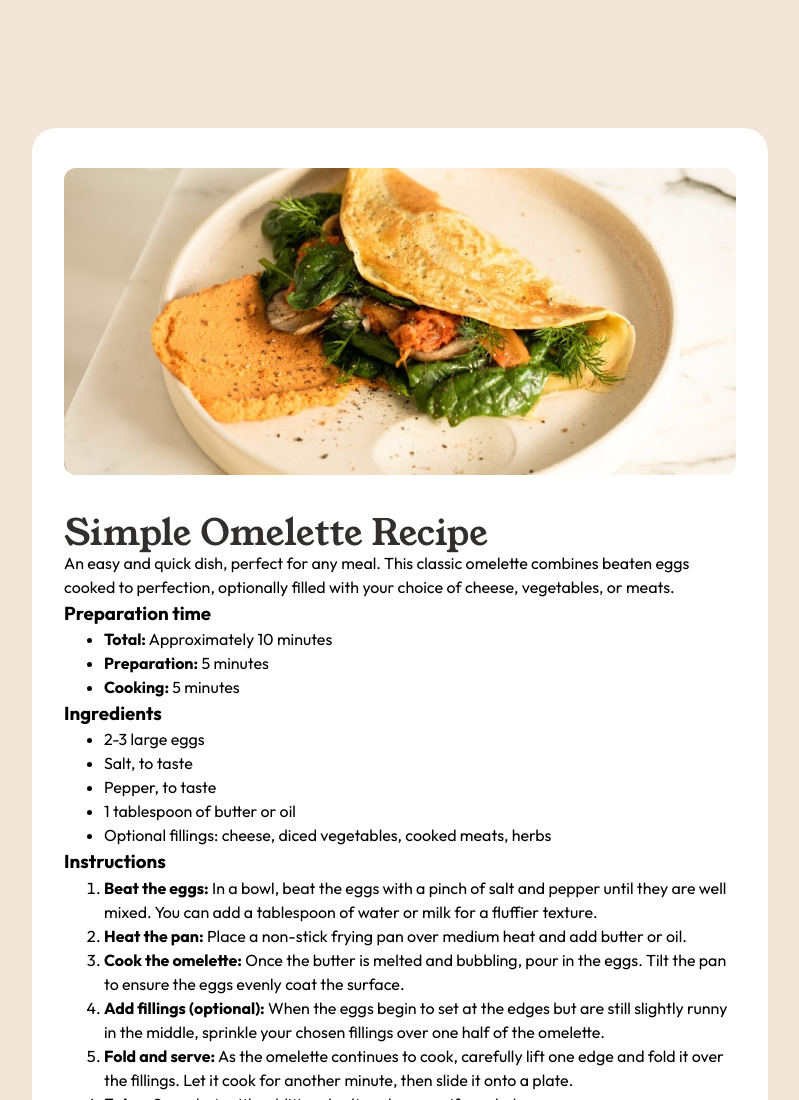
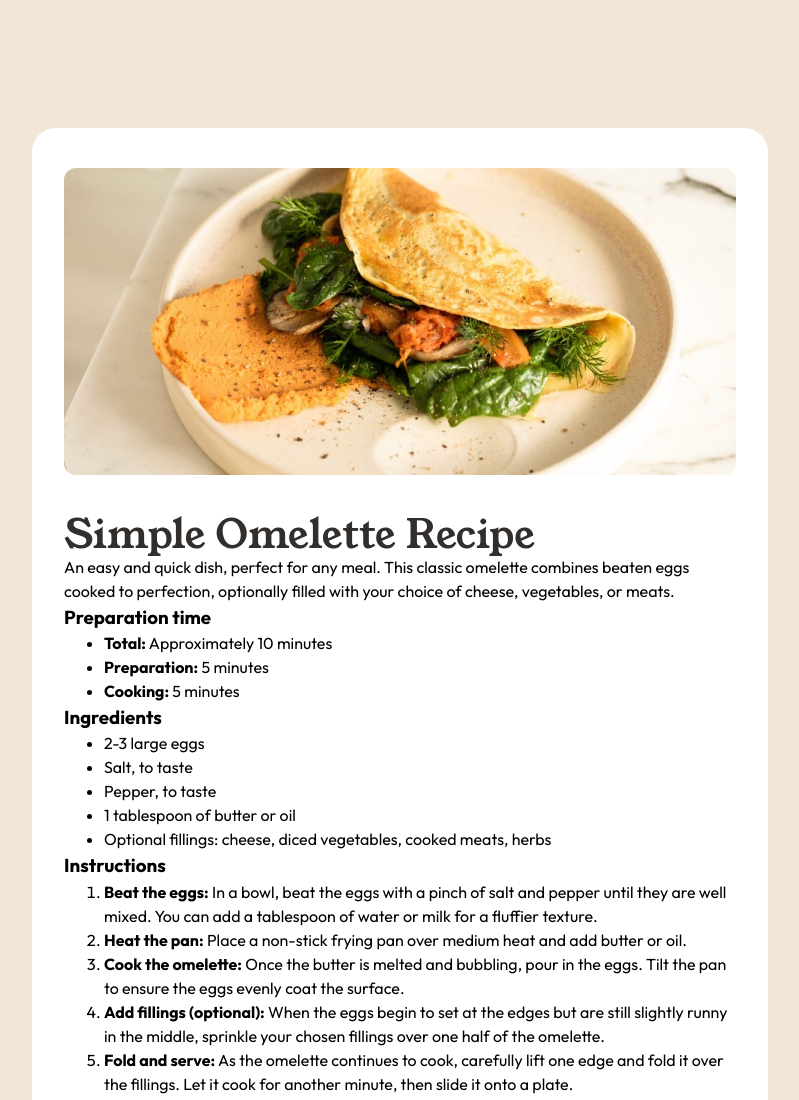
Before and after one commit to dionysia-lemonaki/FEM-recipe-page, a plain HTML site: page index.html in a window 1280 px wide. Shown: the top 1100 px of the page, without its empty margins (240-1039 px from the left). Drawn offline with Linux system fonts and the light colour scheme.

Commit message:
Change title size on larger screens

```diff
--- a/css/styles.css
+++ b/css/styles.css
@@ -12,6 +12,7 @@
     --white: #fff;
 
     /* typography */
+    --font-size-xxxl: 2.5rem;
     --font-size-xxl: 2.25rem;
     --font-size-xl: 1.75rem;
     --font-size-lg: 1.25rem;
@@ -126,4 +127,8 @@ body {
         border-radius: var(--spacing-150);
     }
 
+    .recipe-title {
+        font-size: var(--font-size-xxxl);
+    }
+
   }
```
